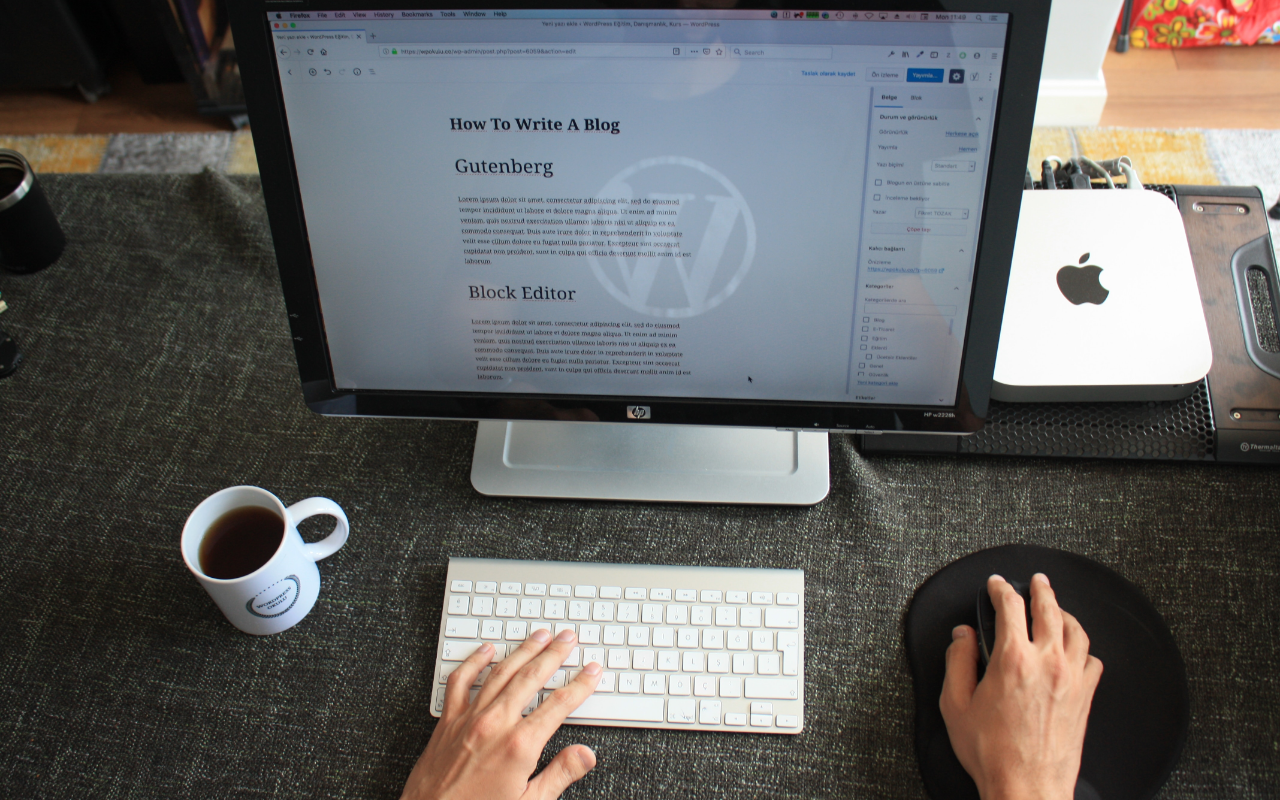
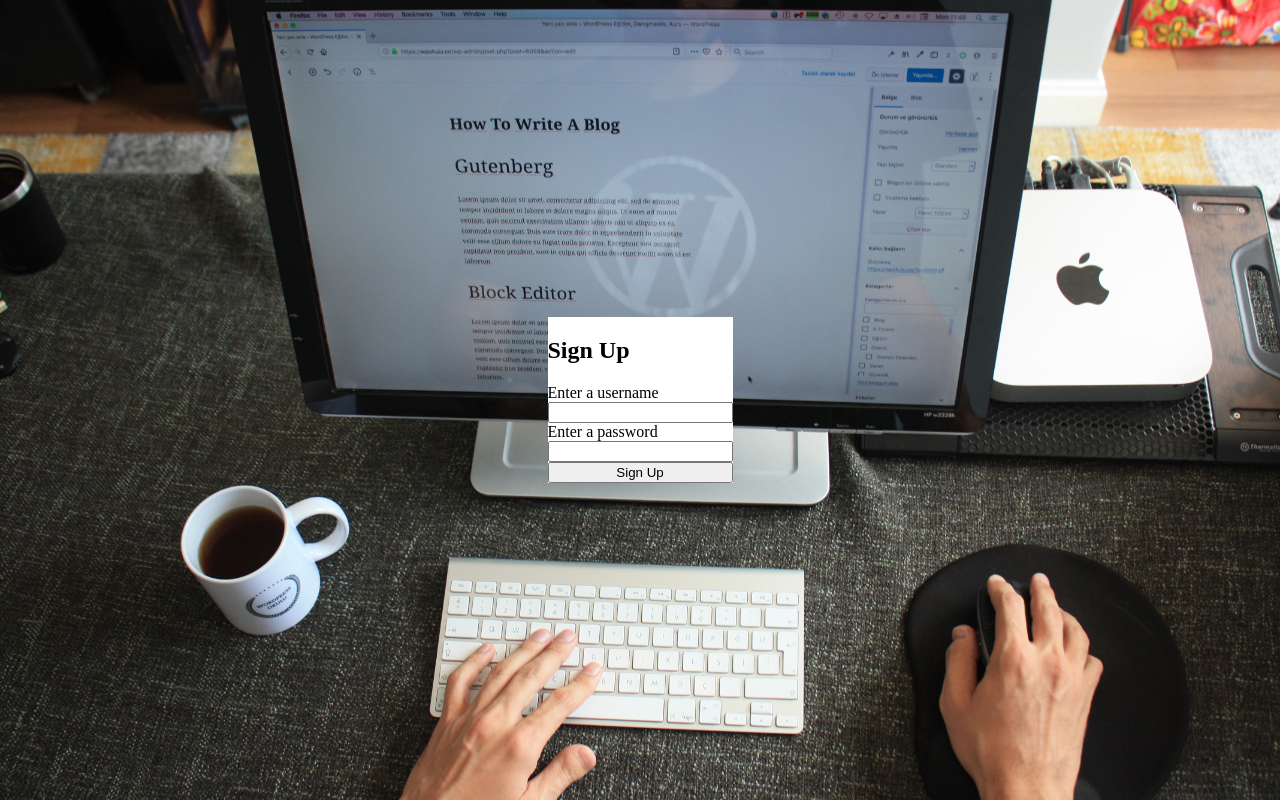
Before and after one commit to jcarroll1976/MyBlogFrontEnd, a React (Vite) app: page /signup in a window 1280 px wide. Built offline with nearby package versions, Linux system fonts and the light colour scheme.

Commit message:
Created form for signup page

```diff
--- a/src/components/SignUp.css
+++ b/src/components/SignUp.css
@@ -4,4 +4,16 @@
     background-position: center;
     width: 100%;
     height: 100vh;
+    display: flex;
+    align-items: center;
+    justify-content: center;
 }
+
+.signup-form-container {
+    background-color: #fff;
+}
+
+.signup-form {
+    display: flex;
+    flex-direction: column;
+}
--- a/src/components/SignUp.tsx
+++ b/src/components/SignUp.tsx
@@ -3,7 +3,18 @@ import "./SignUp.css"
 
 function SignUp() {
   return (
-    <div className='signup-background'></div>
+    <div className='signup-background'>
+      <div className='signup-form-container'>
+        <form className='signup-form'>
+          <h2>Sign Up</h2>
+          <label htmlFor = "username">Enter a username</label>
+          <input id = 'username' type = 'text' />
+          <label htmlFor = 'password'>Enter a password</label>
+          <input id = 'password' type = 'password' />
+          <button type = "submit">Sign Up</button>
+        </form>
+      </div>
+    </div>
   )
 }
 
```
